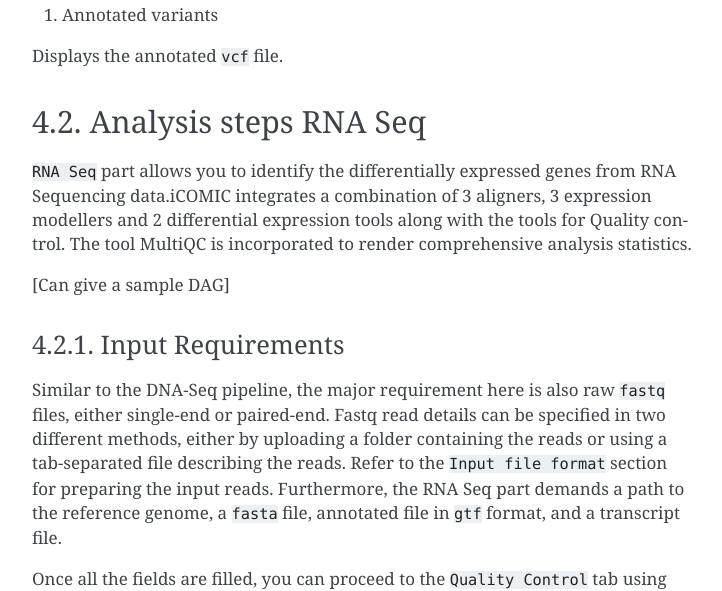
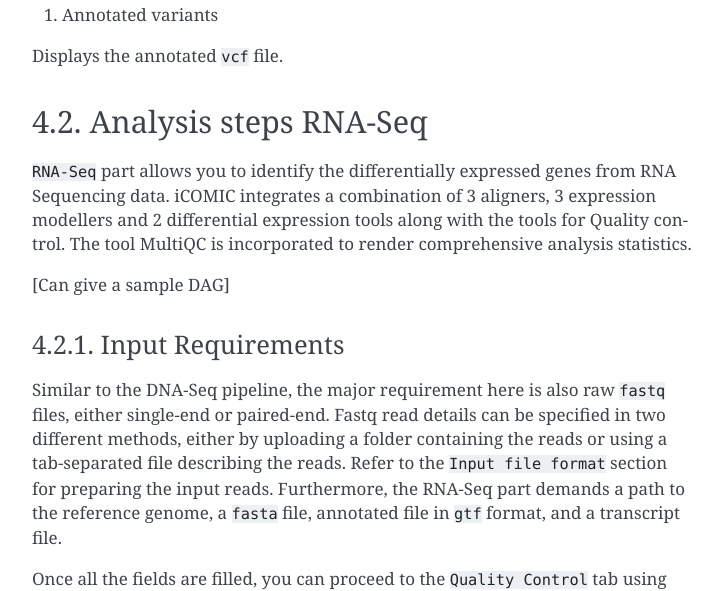
Before and after one commit to anjanaanilkumar1289/iCOMIC_doc, a Sphinx documentation site: the page built from docs/usage.md, in a window 1280 px wide and 900 px high, scrolled down 2170 px. Shown: the part 160-751 px from the top of the window, without its empty margins (388-1110 px from the left). Built offline with Sphinx 7.4.7, drawn with Linux system fonts in a browser that asks for light colours; some of the changed text lies outside the part shown.

Commit message:
Update usage.md

```diff
--- a/docs/usage.md
+++ b/docs/usage.md
@@ -68,9 +68,9 @@
 
 
 
-#### 4.2. Analysis steps RNA Seq
+#### 4.2. Analysis steps RNA-Seq
 
-`RNA Seq` part allows you to identify the differentially expressed genes from RNA Sequencing data.iCOMIC integrates a combination of 3 aligners, 3 expression modellers and 2 differential expression tools along with the tools for Quality control. The tool MultiQC is incorporated to render comprehensive analysis statistics.
+`RNA-Seq` part allows you to identify the differentially expressed genes from RNA Sequencing data. iCOMIC integrates a combination of 3 aligners, 3 expression modellers and 2 differential expression tools along with the tools for Quality control. The tool MultiQC is incorporated to render comprehensive analysis statistics.
 
 
 
@@ -80,7 +80,7 @@
 
 ##### 4.2.1. Input Requirements
 
-Similar to the DNA-Seq pipeline, the major requirement here is also raw `fastq` files, either single-end or paired-end. Fastq read details can be specified in two different methods, either by uploading a folder containing the reads or using a tab-separated file describing the reads. Refer to the `Input file format` section for preparing the input reads. Furthermore, the RNA Seq part demands a path to the reference genome, a `fasta` file, annotated file in `gtf` format, and a transcript file.
+Similar to the DNA-Seq pipeline, the major requirement here is also raw `fastq` files, either single-end or paired-end. Fastq read details can be specified in two different methods, either by uploading a folder containing the reads or using a tab-separated file describing the reads. Refer to the `Input file format` section for preparing the input reads. Furthermore, the RNA-Seq part demands a path to the reference genome, a `fasta` file, annotated file in `gtf` format, and a transcript file.
 
 Once all the fields are filled, you can proceed to the `Quality Control` tab using the next button.
 
```
